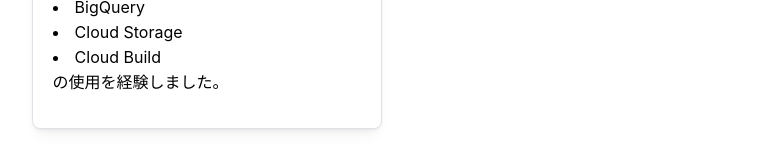
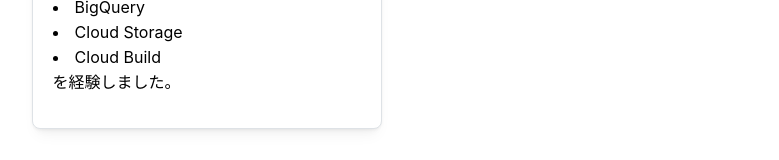
Before and after one commit to mopeneko/introduction-v3, a React (Vite) app: page / in a window 1280 px wide. Shown: the part 984-1144 px from the top of the page, without its empty margins (250-1029 px from the left). Built offline with nearby package versions, Linux system fonts and the light colour scheme.

Commit message:
Chore fix strings

```diff
--- a/src/app/routes/root.tsx
+++ b/src/app/routes/root.tsx
@@ -62,7 +62,7 @@
                                 <List.Item>Cloud Storage</List.Item>
                                 <List.Item>Cloud Build</List.Item>
                             </List>
-                            <Text>の使用を経験しました。</Text>
+                            <Text>を経験しました。</Text>
                         </Card>
                     </SimpleGrid>
                 </Card>
```
